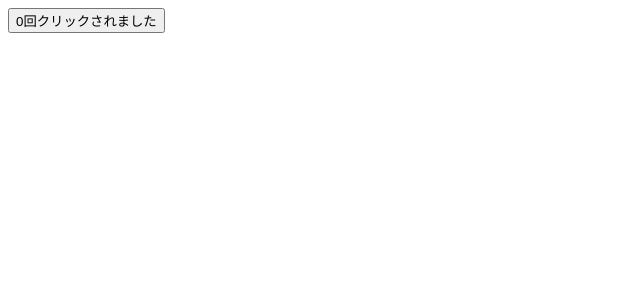
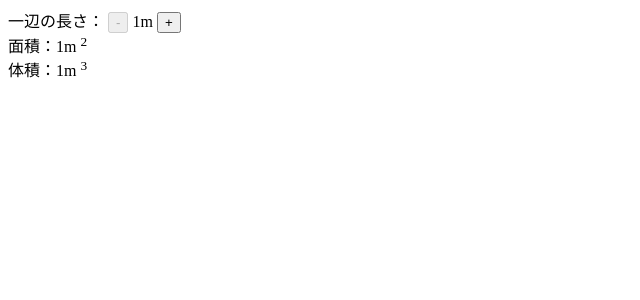
Before and after one commit to MotoKikkoro/svelte-book-playground-chapter3, a Svelte app: page / in a window 1280 px wide. Shown: the top 300 px of the page, without its empty margins (0-640 px from the left). Built offline with nearby package versions, Linux system fonts and the light colour scheme.

Commit message:
プレフィックス 3.1.3

```diff
--- a/src/App.svelte
+++ b/src/App.svelte
@@ -1,11 +1,17 @@
 <script>
-  let count = 0;
+  let x = 1;
 
-  function handleClick() {
-    count += 1;
-  }
-  </script>
+  $: area = x*x;
+  $: volume = x*x*x;
 
-  <button on:click={handleClick}>
-    {count}回クリックされました
-  </button>
+</script>
+
+<div>
+  一辺の長さ：
+  <button on:click={()=> (x = x-1)} disabled = {x <= 1}> - </button>
+  {x}m
+
+  <button on:click={()=> (x = x+1)}> + </button>
+</div>
+<div>面積：{area}m <sup>2</sup></div>
+<div>体積：{volume}m <sup>3</sup></div>
```
